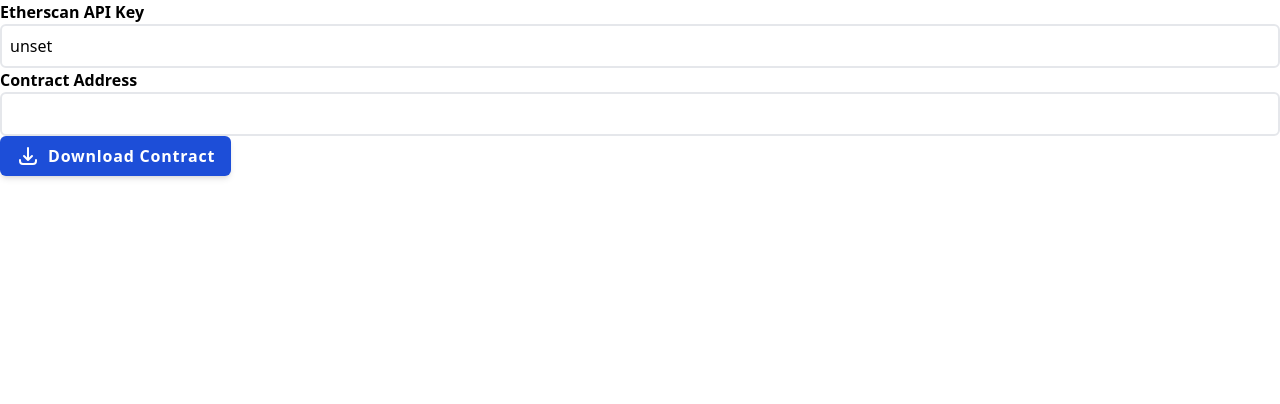
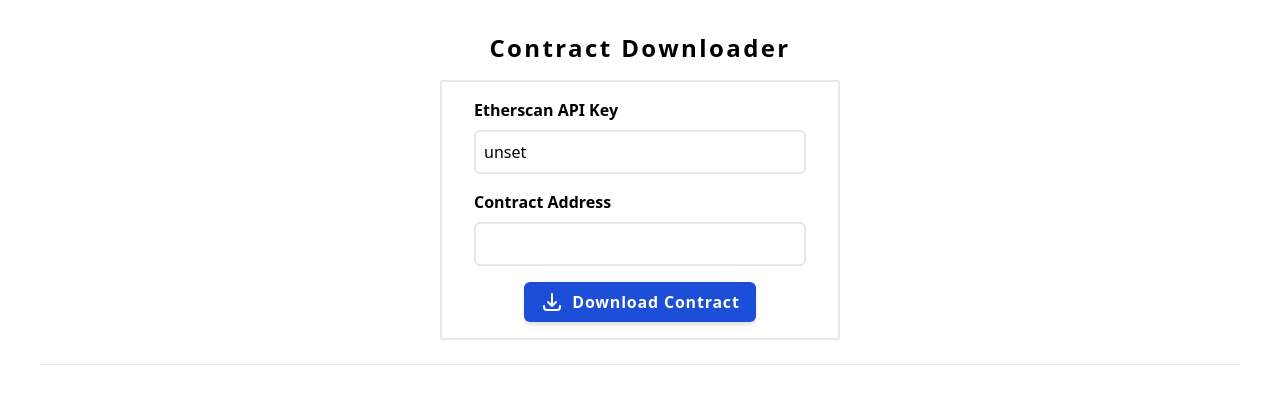
Before and after one commit to correctforward818/contract-downloading, a React (Create React App) app: page / in a window 1280 px wide. Shown: the top 404 px of the page. Built offline with nearby package versions, Linux system fonts and the light colour scheme; no server answers.

Commit message:
Create formik form component

```diff
--- a/src/App.jsx
+++ b/src/App.jsx
@@ -1,63 +1,17 @@
-import { useState } from "react";
-import { AppInput } from "./components/AppInput";
-import { AppButton } from "./components/AppButton";
-import {
-  exportContractContentsToZip,
-  getContractContentList,
-  getContractSourceCode,
-} from "./lib/helpers";
+import { AppForm } from "./components/AppForm";
 
 function App() {
-  const [apiKey, setApiKey] = useState(
-    process.env.REACT_APP_ETHERSCAN_APIKEY || ""
-  );
-  const [contractAddress, setContractAddress] = useState(
-    process.env.REACT_APP_CONTRACT_ADDRESS || ""
-  );
-
-  const downloadContract = () => {
-    (async () => {
-      if (apiKey.length !== 34 || contractAddress.length !== 42) {
-        return;
-      }
-      const result = await getContractSourceCode(apiKey, contractAddress);
-      const sourceCodes = result.data.result;
-      const contractContents = getContractContentList(sourceCodes);
-      exportContractContentsToZip(contractContents, contractAddress);
-    })();
-  };
-
   return (
-    <div>
-      <AppInput
-        label="Etherscan API Key"
-        value={apiKey}
-        onChange={(e) => setApiKey(e.target.value)}
-      />
-      <AppInput
-        label="Contract Address"
-        value={contractAddress}
-        onChange={(e) => setContractAddress(e.target.value)}
-      />
-      <AppButton onClick={downloadContract}>
-        <div className="flex gap-2">
-          <svg
-            xmlns="http://www.w3.org/2000/svg"
-            className="h-6 w-6"
-            fill="none"
-            viewBox="0 0 24 24"
-            stroke="currentColor"
-          >
-            <path
-              strokeLinecap="round"
-              strokeLinejoin="round"
-              strokeWidth={2}
-              d="M4 16v1a3 3 0 003 3h10a3 3 0 003-3v-1m-4-4l-4 4m0 0l-4-4m4 4V4"
-            />
-          </svg>{" "}
-          <span>Download Contract</span>
+    <div className="md:px-10 px-4 pt-8 w-full">
+      <h1 className="text-2xl font-semibold tracking-widest text-center pb-4">
+        Contract Downloader
+      </h1>
+      <div className="flex justify-center w-full">
+        <div className="border-2 md:px-8 px-2 py-4 rounded-sm lg:w-1/3 md:w-2/3 w-full">
+          <AppForm />
         </div>
-      </AppButton>
+      </div>
+      <hr className="my-6" />
     </div>
   );
 }
--- a/src/components/AppButton.jsx
+++ /dev/null
@@ -1,12 +0,0 @@
-export const AppButton = ({ className, onClick, children }) => {
-  return (
-    <button
-      className={`px-4 py-2 min-w-max text-white font-semibold tracking-wider rounded-md shadow-md active:bg-blue-800 active:shadow-none ${
-        className ? className : "bg-blue-700"
-      }`}
-      onClick={onClick}
-    >
-      {children}
-    </button>
-  );
-};
--- /dev/null
+++ b/src/components/AppForm.jsx
@@ -0,0 +1,119 @@
+import {
+  exportContractContentsToZip,
+  getContractContentList,
+  getContractSourceCode,
+} from "../lib/helpers";
+import { Formik, Form, Field, ErrorMessage } from "formik";
+
+export const AppForm = () => {
+  return (
+    <Formik
+      initialValues={{
+        apiKey: process.env.REACT_APP_ETHERSCAN_APIKEY || "",
+        contractAddress: process.env.REACT_APP_CONTRACT_ADDRESS || "",
+      }}
+      validate={(values) => {
+        const errors: { apiKey?: string, contractAddress?: string } = {};
+        if (!values.apiKey) {
+          errors.apiKey = "API key is Required";
+        } else if (values.apiKey.length !== 34) {
+          errors.apiKey = "Invalid API key";
+        }
+        if (!values.contractAddress) {
+          errors.contractAddress = "Contract address is Required";
+        } else if (values.contractAddress.length !== 42) {
+          errors.contractAddress = "Invalid Contract Address";
+        }
+        return errors;
+      }}
+      onSubmit={(values, { setSubmitting }) => {
+        (async () => {
+          const result = await getContractSourceCode(
+            values.apiKey,
+            values.contractAddress
+          );
+          const sourceCodes = result.data.result;
+          const contractContents = getContractContentList(sourceCodes);
+          exportContractContentsToZip(contractContents, values.contractAddress);
+          setSubmitting(false);
+        })();
+      }}
+    >
+      {({ isSubmitting, errors, touched }) => (
+        <Form>
+          <div className="flex flex-col gap-4 items-center">
+            <div className="w-full flex flex-col gap-2">
+              <label className="font-semibold" htmlFor="apiKey">
+                Etherscan API Key
+              </label>
+              <Field
+                id="apiKey"
+                type="text"
+                name="apiKey"
+                className={`border-2 w-full p-2 rounded-md ${
+                  errors.apiKey && touched.apiKey && errors.apiKey
+                    ? "ring-2 ring-red-500"
+                    : "focus:ring-2 ring-blue-500"
+                }`}
+              />
+              <ErrorMessage
+                name="apiKey"
+                component="div"
+                className="text-xs text-red-500 pl-2"
+              />
+            </div>
+            <div className="w-full flex flex-col gap-2">
+              <label className="font-semibold" htmlFor="contractAddress">
+                Contract Address
+              </label>
+              <Field
+                id="contractAddress"
+                type="text"
+                name="contractAddress"
+                className={`border-2 w-full p-2 rounded-md ${
+                  errors.contractAddress &&
+                  touched.contractAddress &&
+                  errors.contractAddress
+                    ? "ring-2 ring-red-500"
+                    : "focus:ring-2 ring-blue-500"
+                }`}
+              />
+              <ErrorMessage
+                name="contractAddress"
+                component="div"
+                className="text-xs text-red-500 pl-2"
+              />
+            </div>
+            <button
+              type="submit"
+              disabled={isSubmitting}
+              className={`px-4 py-2 min-w-max text-white font-semibold tracking-wider rounded-md shadow-md active:bg-blue-800 active:shadow-none ${
+                isSubmitting
+                  ? "bg-gray-700 cursor-wait"
+                  : "bg-blue-700 cursor-pointer"
+              }`}
+            >
+              <div className="flex gap-2">
+                <svg
+                  xmlns="http://www.w3.org/2000/svg"
+                  className="h-6 w-6"
+                  fill="none"
+                  viewBox="0 0 24 24"
+                  stroke="currentColor"
+                >
+                  <path
+                    strokeLinecap="round"
+                    strokeLinejoin="round"
+                    strokeWidth={2}
+                    d="M4 16v1a3 3 0 003 3h10a3 3 0 003-3v-1m-4-4l-4 4m0 0l-4-4m4 4V4"
+                  />
+                </svg>{" "}
+                <span>Download Contract</span>
+              </div>
+            </button>
+          </div>
+        </Form>
+      )}
+    </Formik>
+  );
+};
--- a/src/components/AppInput.jsx
+++ /dev/null
@@ -1,31 +0,0 @@
-export const AppInput = ({
-  id,
-  className,
-  value,
-  type,
-  label,
-  placeholder,
-  onChange,
-  readOnly,
-  disabled,
-}) => {
-  return (
-    <div className="w-full">
-      {label && (
-        <label htmlFor={id} className="font-semibold">
-          {label}
-        </label>
-      )}
-      <input
-        id={id}
-        className={`border-2 w-full p-2 focus:ring-4 rounded-md ${className}`}
-        type={type ?? "text"}
-        value={value}
-        placeholder={placeholder}
-        onChange={onChange}
-        readOnly={readOnly}
-        disabled={disabled}
-      />
-    </div>
-  );
-};
```
